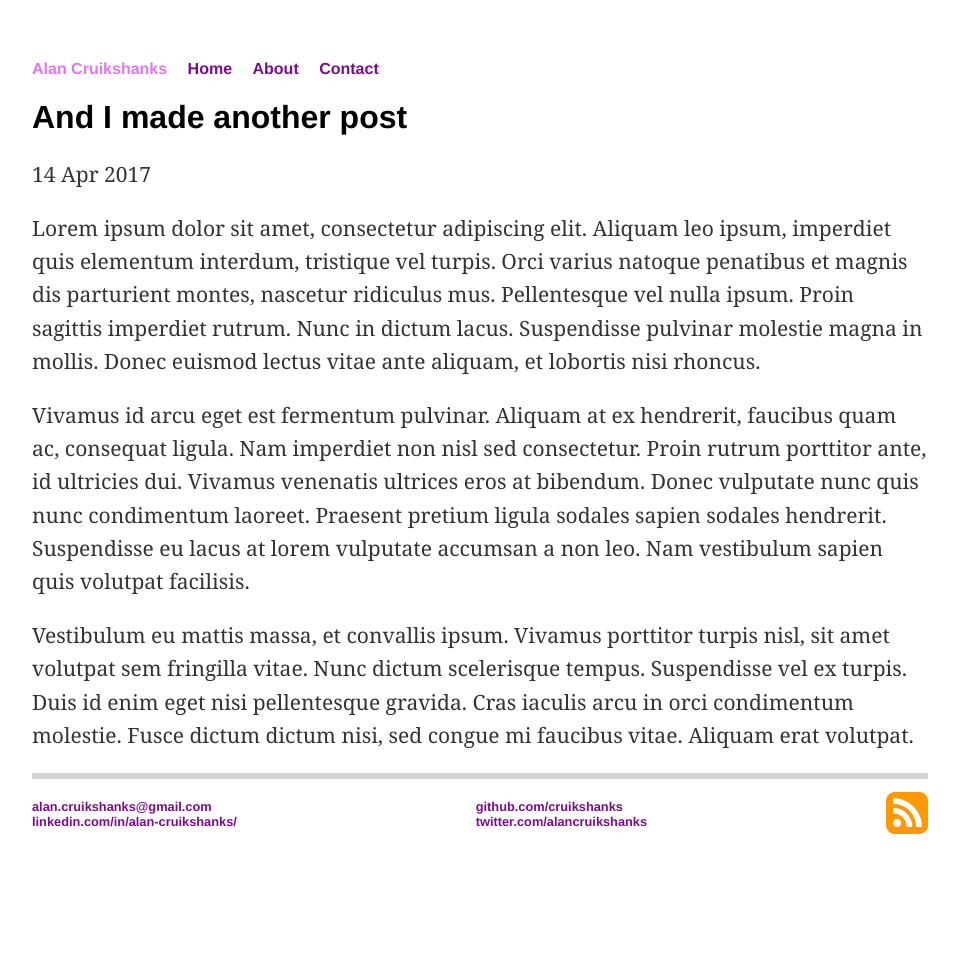
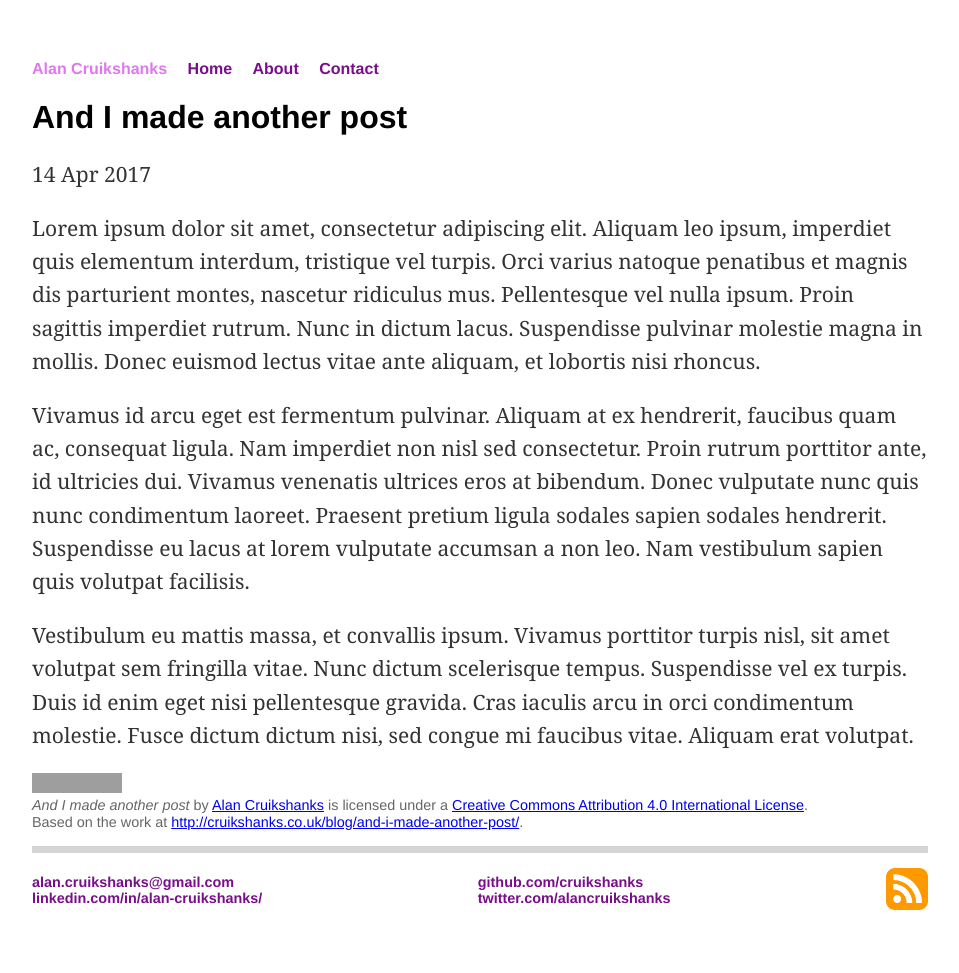
Before and after one commit to Cruikshanks/cruikshanks.github.io, a Jekyll site: the page built from _posts/2017-04-14-and-i-made-another-post.md, in a window 1280 px wide. Shown: the whole page, without its empty margins (160-1119 px from the left). Built offline with Jekyll 4.4.1, drawn with Linux system fonts in a browser that asks for light colours; before the commit the page ends 900 px from its top, so only the background shows below that; grey boxes are pictures that could not be loaded.

Commit message:
Add creative commons license auto to all posts
The content of the site is different from the code of the site. As such I believe an appropriate license should be applied to each post to make it clear to anyone who wishes to use anything what they can do with the content. The MIT license for the code already covers the actual code elements.

Having used the tools available at https://creativecommons.org/choose/ this change adds a Creative Commons license notification to the posts layout so that each post automatically gets license details added to the footer.

It also updates the README to cover details about the use of the two types of licenses, and adds a plain text copy of the creative commons license to the `_posts` folder.

```diff
--- a/_layouts/post.html
+++ b/_layouts/post.html
@@ -7,3 +7,7 @@ layout: default
 <div class="post">
   {{ content }}
 </div>
+<div class="license">
+  <a rel="license" href="http://creativecommons.org/licenses/by/4.0/"><img alt="Creative Commons Licence" style="border-width:0" src="https://i.creativecommons.org/l/by/4.0/88x31.png" /></a><br />
+  <span class="license-title" xmlns:dct="http://purl.org/dc/terms/" href="http://purl.org/dc/dcmitype/Text" property="dct:title" rel="dct:type">{{ page.title }}</span> by <a xmlns:cc="http://creativecommons.org/ns#" href="http://cruikshanks.co.uk/" property="cc:attributionName" rel="cc:attributionURL">Alan Cruikshanks</a> is licensed under a <a rel="license" href="http://creativecommons.org/licenses/by/4.0/">Creative Commons Attribution 4.0 International License</a>.<br />Based on the work at <a xmlns:dct="http://purl.org/dc/terms/" href="http://cruikshanks.co.uk{{ page.url }}" rel="dct:source">http://cruikshanks.co.uk{{ page.url }}</a>.
+</div>
--- a/assets/css/main.css
+++ b/assets/css/main.css
@@ -29,7 +29,7 @@ p {
 footer {
   border-top: .5em solid #d5d5d5;
   font-weight: bold;
-  font-size: .8em;
+  font-size: .9em;
 }
 footer a {
   text-decoration: none;
@@ -60,3 +60,12 @@ ul.posts span {
   color: #ab47bc;
   font-family: Monaco, "Courier New", monospace;
 }
+div.license {
+  font-size: 0.9em;
+  color: #666;
+  margin-bottom: 1em;
+  line-height: 1.2em;
+}
+span.license-title {
+  font-style: italic;
+}
```
Also changed, not shown: README.md, 1 other file.
